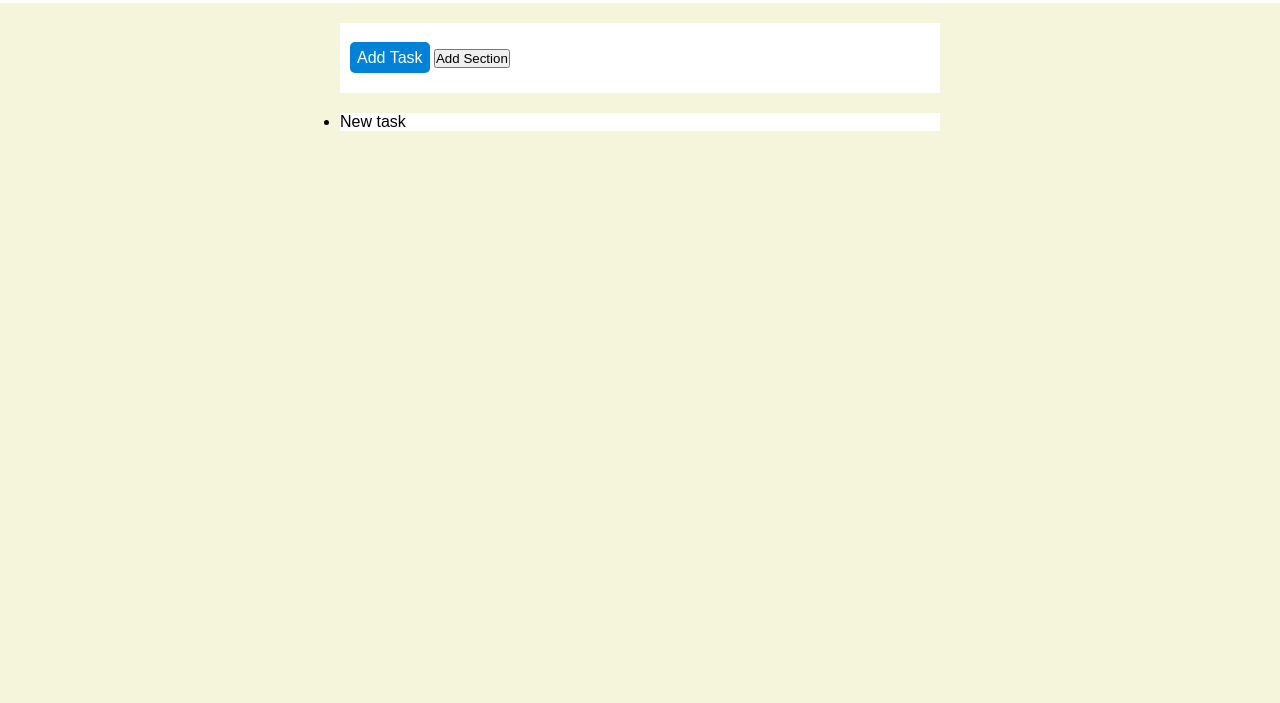
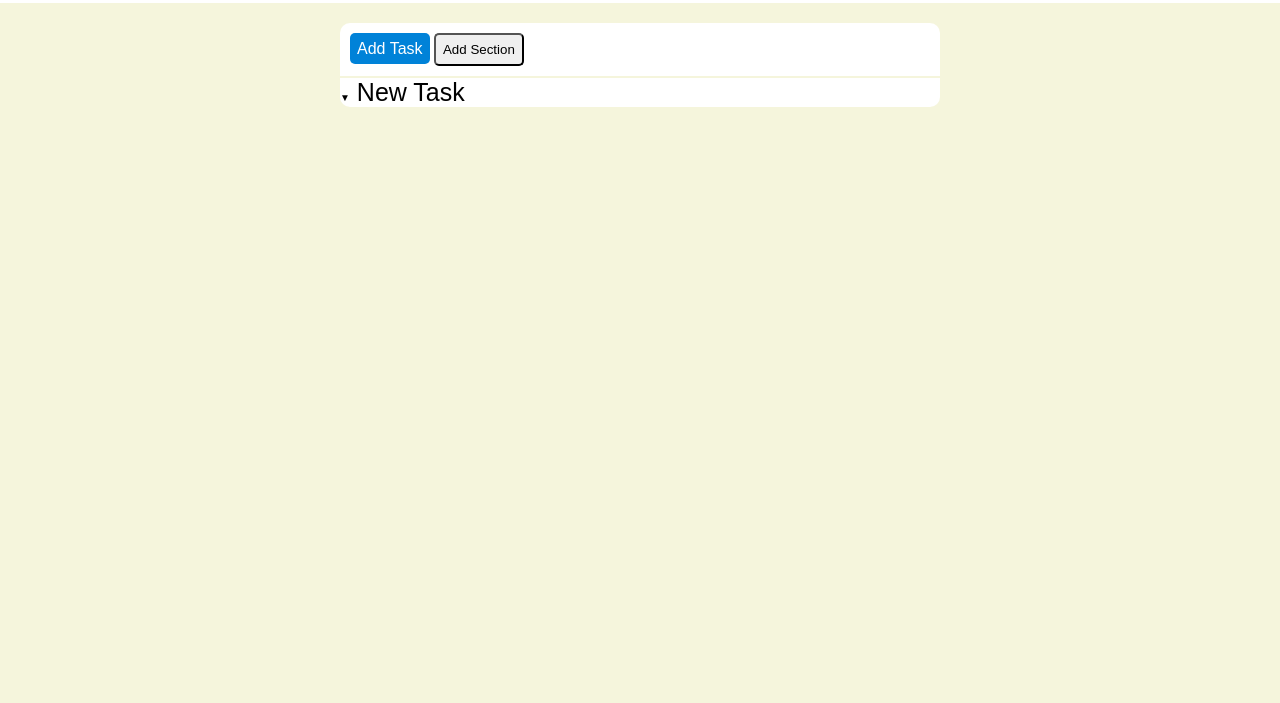
Before and after one commit to LucaB98/html-css-toboolist, a plain HTML site: page index.html in a window 1280 px wide. Shown: the part 97-800 px from the top of the page. Drawn offline with Linux system fonts and the light colour scheme.

Commit message:
fix box button

```diff
--- a/css/style.css
+++ b/css/style.css
@@ -19,11 +19,21 @@ h1{
     font-size: 3.5rem;
 }
 
+h2{
+    display: inline;
+}
+
+.triangle{
+    font-size: x-small;
+
+}
+
 /*Utils*/
 .container{
     max-width: 600px;
     margin: 20px auto;
     background-color: white;
+    border-radius: 10px
 }
 
 /*header*/
@@ -35,10 +45,10 @@ h1{
 
 /*main*/
 
-.areaButton{
-    height: 70px;
-    padding: 10px 10px;
-    line-height: 50px;
+.box{
+    padding: 10px;
+    border-bottom: 2px solid beige;
+
 }
 
 .task{
@@ -52,3 +62,8 @@ h1{
     padding: 7px;
     border-radius: 5px;
 }
+
+li{
+    list-style-type: none;
+    font-size: 25px;
+}
--- a/index.html
+++ b/index.html
@@ -17,16 +17,22 @@
         </section>
     </header>
     <main>
-        <div class="container areaButton">
-            <a class="task">Add Task</a>
-            <button class="section">Add Section</button>
-        </div>
         <div class="container">
-            <ul>
-                <li>New task</li>
+            <div class="box">
+                <a class="task">Add Task</a>
+                <button class="sectionbutton">Add Section</button>
+             </div>
+
+
+             <ul>
+                <li>
+                    <span class="triangle">&#9660</span> New Task
+                </li>
             </ul>
 
         </div>
+
+
     </main>
 
 
```
